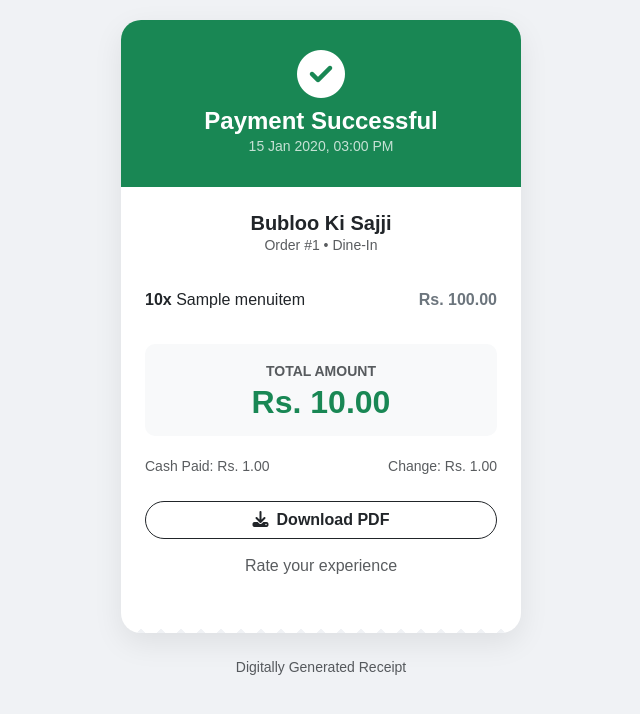
After one commit to ahmertooGeeked/Bubloo-Pos, a Django app: page /invoice/1/ in a window 1280 px wide. The commit adds this page. Shown: the top 714 px of the page, without its empty margins (319-959 px from the left). Run offline with Django 5.2, Linux system fonts and the light colour scheme; tables that the repository leaves empty hold one stand-in row (values such as "Sample post").

Commit message:
First commit - Complete POS with Cash/Card and Void Logic

```diff
--- a/config/settings.py
+++ b/config/settings.py
@@ -26,7 +26,7 @@ SECRET_KEY = 'django-insecure-b&x1#8^8pqfu6$uzr=n^f@b+8_u0-tyy^#j3k%xy!!3v^#)c4z
 # SECURITY WARNING: don't run with debug turned on in production!
 DEBUG = True
 
-ALLOWED_HOSTS = []
+ALLOWED_HOSTS = ['*']
 
 
 # Application definition
--- a/pos/templates/pos/base.html
+++ b/pos/templates/pos/base.html
@@ -4,7 +4,7 @@
 <head>
     <meta charset="UTF-8">
     <meta name="viewport" content="width=device-width, initial-scale=1.0">
-    <title>Bubloo POS</title>
+    <title>{% block title %}Bubloo POS{% endblock %}</title>
     <link href="https://cdn.jsdelivr.net/npm/bootstrap@5.3.0/dist/css/bootstrap.min.css" rel="stylesheet">
     <link href="https://cdnjs.cloudflare.com/ajax/libs/font-awesome/6.4.0/css/all.min.css" rel="stylesheet">
     <link href="https://fonts.googleapis.com/css2?family=Inter:wght@400;500;600;700&display=swap" rel="stylesheet">
--- a/pos/templates/pos/bill.html
+++ b/pos/templates/pos/bill.html
@@ -104,8 +104,9 @@
     </div>
 
     <div class="qr-code">
-        <img src="https://api.qrserver.com/v1/create-qr-code/?size=150x150&data=Order:{{ order.id }}-Amount:{{ order.total_amount }}" alt="QR Code">
+        <img src="https://api.qrserver.com/v1/create-qr-code/?size=150x150&data=http://192.168.100.61:8000/invoice/{{ order.id }}/" alt="Scan for Invoice">
     </div>
+    <p style="text-align:center; font-size:10px; margin-top:-10px;">Scan for E-Receipt</p>
 
     <div class="footer">
         <p>Thank you for dining with us!</p>
--- /dev/null
+++ b/pos/templates/pos/digital_bill.html
@@ -0,0 +1,85 @@
+<!DOCTYPE html>
+<html lang="en">
+<head>
+    <meta charset="UTF-8">
+    <meta name="viewport" content="width=device-width, initial-scale=1.0">
+    <title>Invoice #{{ order.id }}</title>
+    <link href="https://cdn.jsdelivr.net/npm/bootstrap@5.3.0/dist/css/bootstrap.min.css" rel="stylesheet">
+    <link href="https://cdnjs.cloudflare.com/ajax/libs/font-awesome/6.4.0/css/all.min.css" rel="stylesheet">
+    <style>
+        body { background-color: #f0f2f5; font-family: sans-serif; padding: 20px 0; }
+        .invoice-card {
+            max-width: 400px;
+            margin: auto;
+            background: white;
+            border-radius: 20px;
+            box-shadow: 0 10px 30px rgba(0,0,0,0.08);
+            overflow: hidden;
+            position: relative;
+        }
+        /* The zigzag receipt edge effect */
+        .invoice-card::after {
+            content: "";
+            position: absolute;
+            bottom: -10px;
+            left: 0;
+            width: 100%;
+            height: 20px;
+            background: linear-gradient(-45deg, #f0f2f5 10px, transparent 0), linear-gradient(45deg, #f0f2f5 10px, transparent 0);
+            background-size: 20px 20px;
+        }
+        .header { background: #198754; color: white; padding: 30px 20px; text-align: center; }
+        .total-box { background: #f8f9fa; border-radius: 10px; padding: 15px; margin: 20px 0; text-align: center; }
+    </style>
+</head>
+<body>
+
+    <div class="container">
+        <div class="invoice-card">
+            <div class="header">
+                <div class="mb-2"><i class="fa-solid fa-check-circle fa-3x"></i></div>
+                <h4 class="fw-bold m-0">Payment Successful</h4>
+                <p class="opacity-75 small m-0">{{ order.created_at|date:"d M Y, h:i A" }}</p>
+            </div>
+
+            <div class="p-4 pb-5">
+                <div class="text-center mb-4">
+                    <h5 class="fw-bold text-dark mb-0">Bubloo Ki Sajji</h5>
+                    <p class="text-muted small">Order #{{ order.id }} • {{ order.order_type|title }}</p>
+                </div>
+
+                <ul class="list-group list-group-flush mb-4">
+                    {% for item in order.items.all %}
+                    <li class="list-group-item d-flex justify-content-between align-items-center px-0 border-light">
+                        <div>
+                            <span class="fw-bold text-dark">{{ item.quantity }}x</span> {{ item.menu_item.name }}
+                        </div>
+                        <span class="fw-bold text-secondary">Rs. {{ item.total_price }}</span>
+                    </li>
+                    {% endfor %}
+                </ul>
+
+                <div class="total-box">
+                    <small class="text-muted text-uppercase fw-bold">Total Amount</small>
+                    <h2 class="fw-bold text-success m-0">Rs. {{ order.total_amount }}</h2>
+                </div>
+
+                <div class="d-flex justify-content-between text-muted small mb-4">
+                    <span>Cash Paid: Rs. {{ order.cash_given }}</span>
+                    <span>Change: Rs. {{ order.change_due }}</span>
+                </div>
+
+                <div class="d-grid gap-2">
+                    <button onclick="window.print()" class="btn btn-outline-dark rounded-pill fw-bold">
+                        <i class="fa-solid fa-download me-2"></i>Download PDF
+                    </button>
+                    <a href="#" class="btn btn-link text-muted text-decoration-none small">Rate your experience</a>
+                </div>
+            </div>
+        </div>
+
+        <p class="text-center text-muted small mt-4">Digitally Generated Receipt</p>
+    </div>
+
+</body>
+</html>
--- a/pos/urls.py
+++ b/pos/urls.py
@@ -26,4 +26,6 @@ urlpatterns = [
 
     path('bill/<int:order_id>/', views.generate_bill, name='generate_bill'),
     path('order-success/<int:order_id>/', views.order_success, name='order_success'),
+    path('invoice/<int:order_id>/', views.digital_bill, name='digital_bill'),
+    path('cancel-order/<int:order_id>/', views.cancel_order, name='cancel_order'),
 ]
--- a/pos/views.py
+++ b/pos/views.py
@@ -1,4 +1,4 @@
-from datetime import datetime # <--- Add this import at the very top
+from datetime import datetime
 import json
 from decimal import Decimal
 from django.utils import timezone
@@ -7,8 +7,8 @@ from django.http import JsonResponse, HttpResponse
 from django.views.decorators.csrf import csrf_exempt
 from django.contrib.auth import authenticate, login, logout
 from django.contrib.auth.decorators import login_required
-from django.db.models import Sum, F # <--- Added F for database math
-from .models import Category, MenuItem, Table, Order, OrderItem
+from django.db.models import Sum, F
+from .models import Category, MenuItem, Table, Order, OrderItem, Shift, Expense
 
 # --- 1. AUTHENTICATION ---
 def custom_login(request):
@@ -49,10 +49,11 @@ def place_order(request):
             data = json.loads(request.body)
             cart = data.get('cart')
             order_type = data.get('order_type')
+            payment_method = data.get('payment_method', 'cash')
+
             customer_name = data.get('customer_name', '')
             customer_phone = data.get('customer_phone', '')
 
-            # Cash Handling
             cash_given_str = data.get('cash_given', '0')
             if not cash_given_str: cash_given_str = '0'
             cash_given = Decimal(str(cash_given_str))
@@ -60,7 +61,7 @@ def place_order(request):
             if not cart:
                 return JsonResponse({'status': 'error', 'message': 'Cart is empty'}, status=400)
 
-            # --- TABLE LOGIC ---
+            # Table Logic
             table = None
             if order_type == 'dine-in':
                 table_id = data.get('table_id')
@@ -73,14 +74,15 @@ def place_order(request):
                 except Table.DoesNotExist:
                     return JsonResponse({'status': 'error', 'message': 'Table not found'}, status=404)
 
-            # --- TAKEAWAY CHECK ---
+            # Takeaway Check
             if order_type == 'takeaway' and not customer_name:
                 return JsonResponse({'status': 'error', 'message': 'Name required for Takeaway'}, status=400)
 
-            # --- CREATE ORDER ---
+            # Create Order
             order = Order.objects.create(
                 table=table,
                 order_type=order_type,
+                payment_method=payment_method,
                 customer_name=customer_name,
                 customer_phone=customer_phone,
                 cash_given=cash_given,
@@ -88,14 +90,13 @@ def place_order(request):
                 total_amount=0
             )
 
-            # --- SAVE ITEMS ---
+            # Save Items
             total = Decimal('0.00')
             for item in cart:
                 try:
                     menu_item = MenuItem.objects.get(id=item['id'])
                     quantity = int(item['quantity'])
                     price = menu_item.price
-
                     OrderItem.objects.create(order=order, menu_item=menu_item, quantity=quantity, price=price)
                     total += (price * quantity)
                 except MenuItem.DoesNotExist:
@@ -104,13 +105,16 @@ def place_order(request):
             order.total_amount = total
 
             # Calculate Change
-            if cash_given >= total:
-                order.change_due = cash_given - total
+            if payment_method == 'cash':
+                if cash_given >= total:
+                    order.change_due = cash_given - total
+                else:
+                    order.change_due = Decimal('0.00')
             else:
                 order.change_due = Decimal('0.00')
+                order.cash_given = total
 
             order.save()
-
             return JsonResponse({'status': 'success', 'order_id': order.id})
 
         except Exception as e:
@@ -155,7 +159,6 @@ def table_dashboard(request):
         tables_data.append({'obj': table, 'active_order': active_order})
 
     active_takeaways = Order.objects.filter(order_type='takeaway', status__in=['pending', 'ready']).order_by('-created_at')
-
     return render(request, 'pos/tables.html', {'tables': tables_data, 'takeaways': active_takeaways})
 
 def checkout_table(request, table_id):
@@ -182,38 +185,36 @@ def settle_order(request, order_id):
     except Order.DoesNotExist:
         return JsonResponse({'status': 'error'}, status=404)
 
-# --- 7. REPORTS (DATE FILTERED) ---
+# --- 7. REPORTS (UPDATED TO SHOW CANCELLED ORDERS) ---
 @login_required(login_url='/login/')
 def sales_dashboard(request):
-    # 1. Check if user selected a date in the URL (e.g., ?date=2023-12-25)
+    # 1. Date Logic
     date_str = request.GET.get('date')
-
     if date_str:
         try:
-            # Convert text "2023-12-25" to a Date Object
             target_date = datetime.strptime(date_str, '%Y-%m-%d').date()
         except ValueError:
-            # If invalid date, fallback to today
             target_date = timezone.now().date()
     else:
-        # Default to Today
         target_date = timezone.now().date()
 
-    # 2. Filter Orders by that Specific Date
+    # 2. Filter Orders: Get ALL orders for the date (Completed AND Cancelled), exclude Pending
     orders = Order.objects.filter(
-        created_at__date=target_date,
-        status='completed'
-    ).order_by('-created_at')
+        created_at__date=target_date
+    ).exclude(status='pending').order_by('-created_at')
 
-    # 3. Totals
-    total_sales = orders.aggregate(Sum('total_amount'))['total_amount__sum'] or 0
-    order_count = orders.count()
+    # 3. Calculate Totals (ONLY from Completed orders)
+    # We filter specifically for 'completed' here so Void orders don't add money
+    completed_orders = orders.filter(status='completed')
+
+    total_sales = completed_orders.aggregate(Sum('total_amount'))['total_amount__sum'] or 0
+    order_count = completed_orders.count()
 
     return render(request, 'pos/report.html', {
         'total_sales': total_sales,
         'order_count': order_count,
-        'orders': orders,
-        'selected_date': target_date # Send the date back to the template
+        'orders': orders, # Sends ALL orders (including void) to the list
+        'selected_date': target_date
     })
 
 def generate_bill(request, order_id):
@@ -222,3 +223,82 @@ def generate_bill(request, order_id):
         return render(request, 'pos/bill.html', {'order': order})
     except Order.DoesNotExist:
         return HttpResponse("Order not found", status=404)
+
+# --- 8. SHIFT MANAGEMENT ---
+@login_required(login_url='/login/')
+def shift_dashboard(request):
+    active_shift = Shift.objects.filter(is_active=True).last()
+
+    if request.method == 'POST':
+        action = request.POST.get('action')
+
+        if action == 'start_shift':
+            opening_cash = Decimal(request.POST.get('opening_cash', '0'))
+            Shift.objects.create(opening_cash=opening_cash, is_active=True)
+            return redirect('shift_dashboard')
+
+        elif action == 'add_expense' and active_shift:
+            desc = request.POST.get('description')
+            amount = Decimal(request.POST.get('amount', '0'))
+            Expense.objects.create(shift=active_shift, description=desc, amount=amount)
+            return redirect('shift_dashboard')
+
+        elif action == 'close_shift' and active_shift:
+            actual_cash = Decimal(request.POST.get('actual_cash', '0'))
+            orders = Order.objects.filter(created_at__gte=active_shift.start_time, status='completed')
+            total_sales = orders.aggregate(Sum('total_amount'))['total_amount__sum'] or Decimal('0')
+            expenses = Expense.objects.filter(shift=active_shift)
+            total_expenses = expenses.aggregate(Sum('amount'))['amount__sum'] or Decimal('0')
+            calculated_cash = active_shift.opening_cash + total_sales - total_expenses
+            difference = actual_cash - calculated_cash
+
+            active_shift.end_time = timezone.now()
+            active_shift.total_sales = total_sales
+            active_shift.total_expenses = total_expenses
+            active_shift.calculated_cash = calculated_cash
+            active_shift.actual_cash = actual_cash
+            active_shift.difference = difference
+            active_shift.is_active = False
+            active_shift.save()
+            return redirect('shift_dashboard')
+
+    context = {}
+    if active_shift:
+        orders = Order.objects.filter(created_at__gte=active_shift.start_time, status='completed')
+        current_sales = orders.aggregate(Sum('total_amount'))['total_amount__sum'] or Decimal('0')
+        expenses = Expense.objects.filter(shift=active_shift)
+        current_expenses = expenses.aggregate(Sum('amount'))['amount__sum'] or Decimal('0')
+        expected_cash = active_shift.opening_cash + current_sales - current_expenses
+        context = {
+            'shift': active_shift,
+            'current_sales': current_sales,
+            'current_expenses': current_expenses,
+            'expected_cash': expected_cash,
+            'expenses': expenses
+        }
+    else:
+        recent_shifts = Shift.objects.filter(is_active=False).order_by('-end_time')[:5]
+        context['recent_shifts'] = recent_shifts
+
+    return render(request, 'pos/shift.html', context)
+
+# --- 9. DIGITAL BILL ---
+def digital_bill(request, order_id):
+    try:
+        order = Order.objects.get(id=order_id)
+        return render(request, 'pos/digital_bill.html', {'order': order})
+    except Order.DoesNotExist:
+        return HttpResponse("Invoice not found", status=404)
+
+# --- 10. CANCEL ORDER ---
+def cancel_order(request, order_id):
+    try:
+        order = Order.objects.get(id=order_id)
+        order.status = 'cancelled'
+        order.save()
+        if order.table:
+            order.table.status = 'available'
+            order.table.save()
+        return JsonResponse({'status': 'success'})
+    except Order.DoesNotExist:
+        return JsonResponse({'status': 'error', 'message': 'Order not found'}, status=404)
```
Also changed, not shown: pos/models.py (+44 -3 lines), pos/templates/pos/feedback.html (added, +48 -0 lines), pos/templates/pos/index.html (+58 -19 lines), pos/templates/pos/kitchen.html (+16 -6 lines), pos/templates/pos/report.html (+29 -8 lines), pos/templates/pos/tables.html (+26 -2 lines), pos/migrations/0005_shift_expense.py (added), pos/migrations/0006_order_payment_method.py (added).
